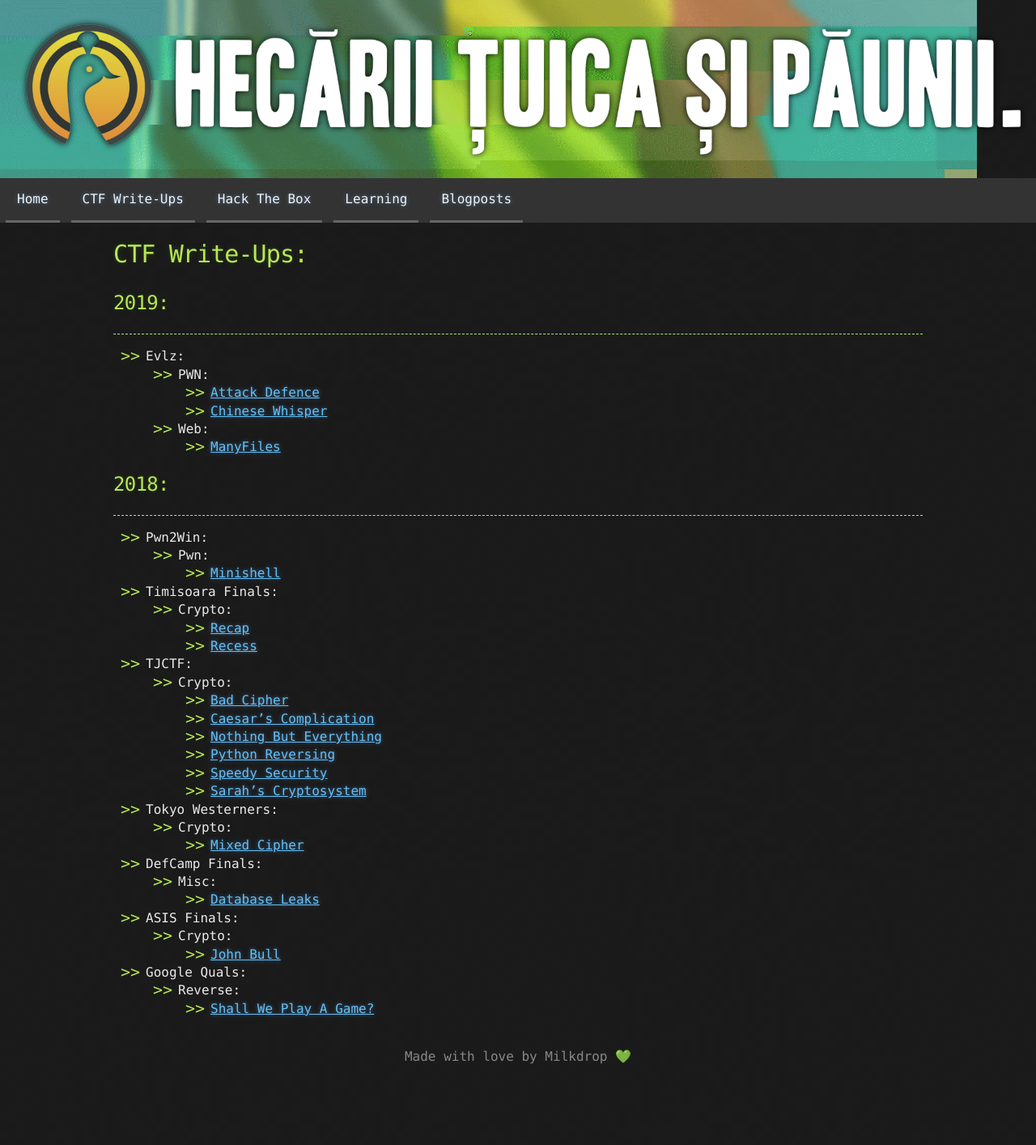
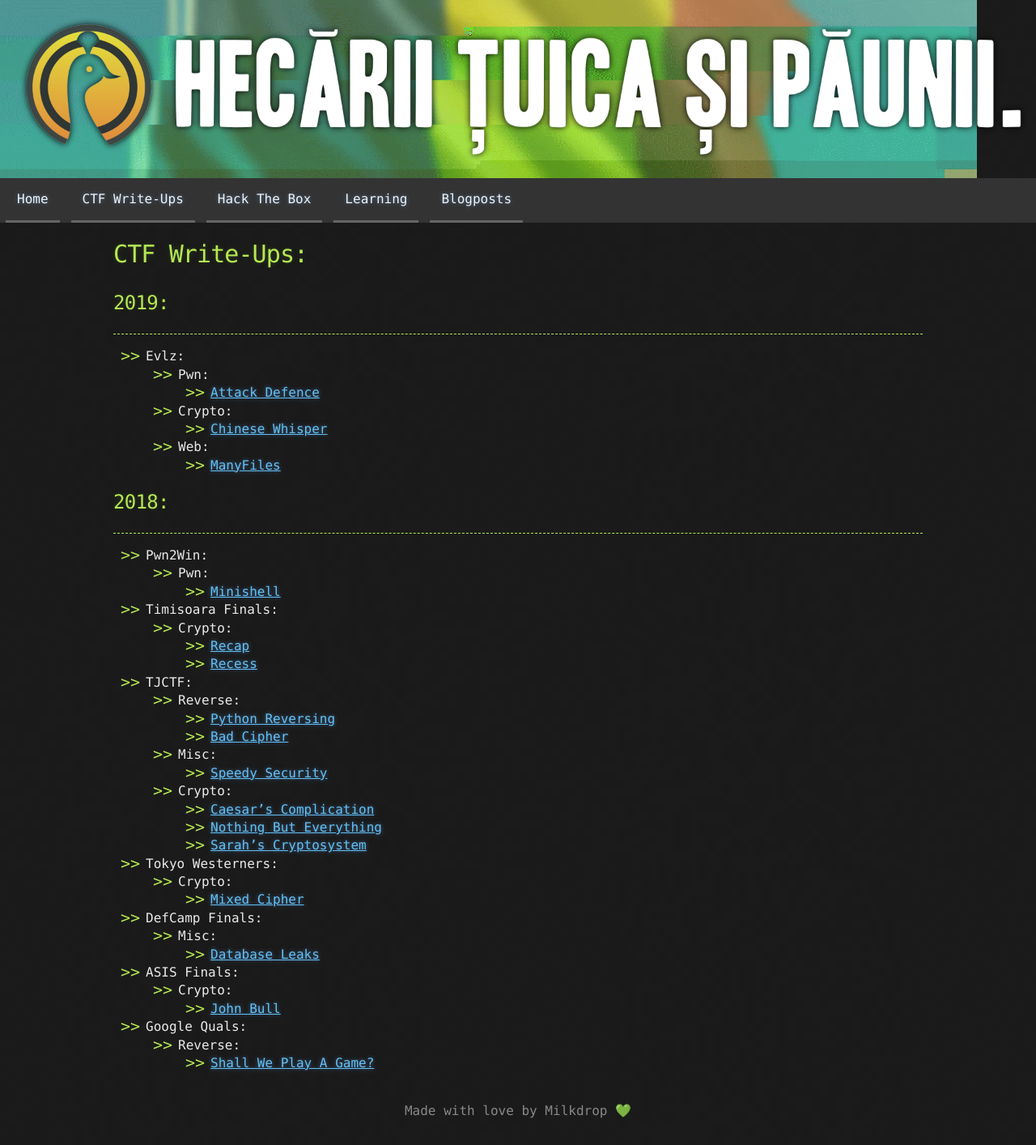
Before and after one commit to HecariiTuicaSiPaunii/Blog, a Jekyll site: the page built from content/CTF/index.md, in a window 1280 px wide. Shown: the whole page at 81% size. Built offline with Jekyll 4.4.1, drawn with Linux system fonts in a browser that asks for light colours; our own code applies the rules of GitHub Pages for plain Markdown files; before the commit the page ends 1347 px from its top, so only the background shows below that; some of the changed lines change nothing that is shown.

Commit message:
Update index.md

```diff
--- a/content/CTF/index.md
+++ b/content/CTF/index.md
@@ -5,8 +5,9 @@
 * * *
 
 - Evlz:
-  - PWN:
+  - Pwn:
     - [Attack Defence](./2019-Evlz/Attack-Defence.md)
+  - Crypto:
     - [Chinese Whisper](./2019-Evlz/Chinese-Whisper.md)
   - Web:
     - [ManyFiles](./2019-Evlz/ManyFiles.md)
@@ -23,12 +24,14 @@
     - [Recap](./2018-TimCTF-Finals/Recap-Recess.md)
     - [Recess](./2018-TimCTF-Finals/Recap-Recess.md)
 - TJCTF:
+  - Reverse:
+    - [Python Reversing](./2018-TJCTF/Python-Reversing.md)
+    - [Bad Cipher](./2018-TJCTF/Bad-Cipher.md)
+  - Misc:
+    - [Speedy Security](./2018-TJCTF/Speedy-Security.md)
   - Crypto:
-    - [Bad Cipher](./2018-TJCTF/Bad-Cipher.md)
     - [Caesar's Complication](./2018-TJCTF/Caesars-Complication.md)
     - [Nothing But Everything](./2018-TJCTF/Nothing-But-Everything.md)
-    - [Python Reversing](./2018-TJCTF/Python-Reversing.md)
-    - [Speedy Security](./2018-TJCTF/Speedy-Security.md)
     - [Sarah's Cryptosystem](./2018-TJCTF/Sarahs-Cryptosystem.md)
 - Tokyo Westerners:
   - Crypto:
```
